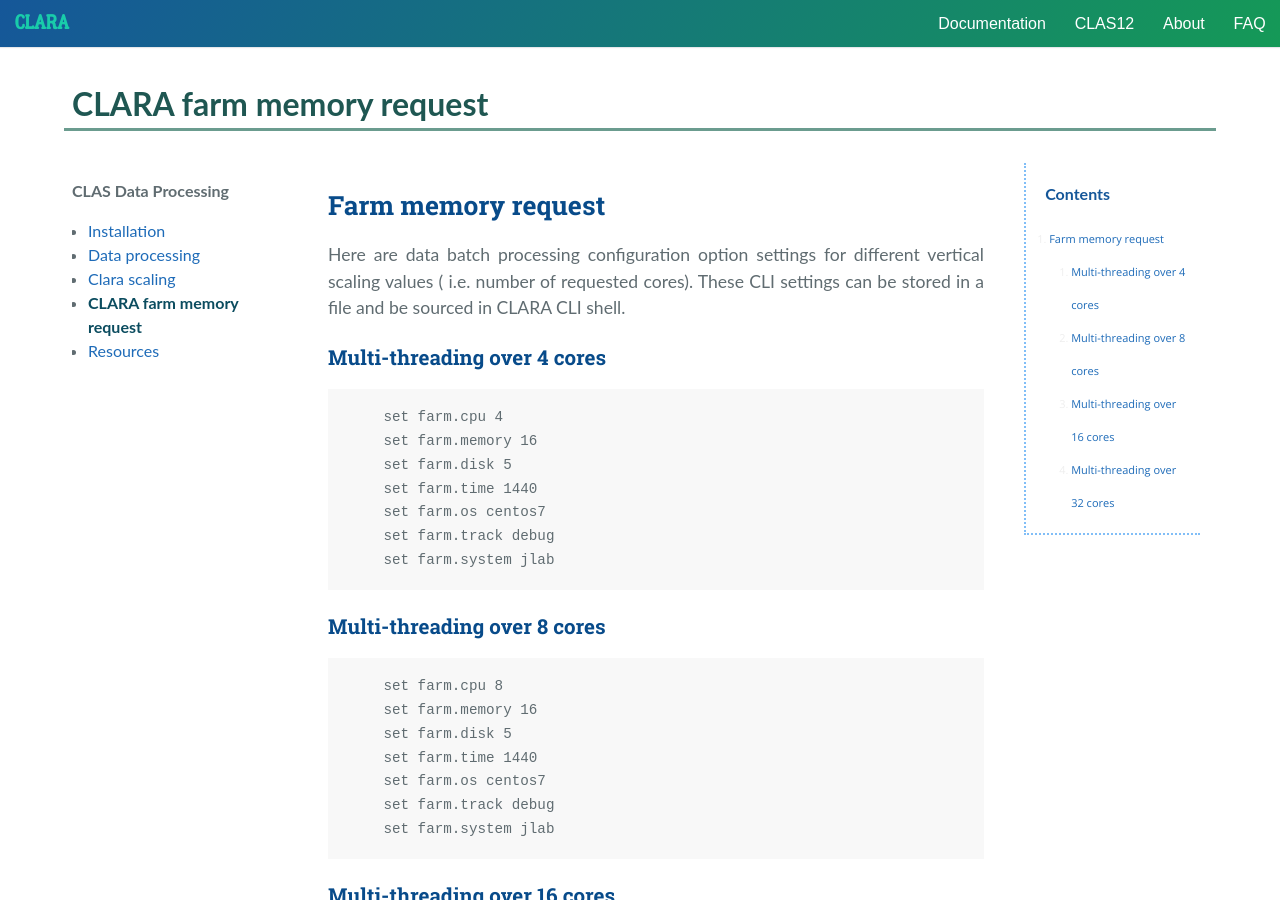
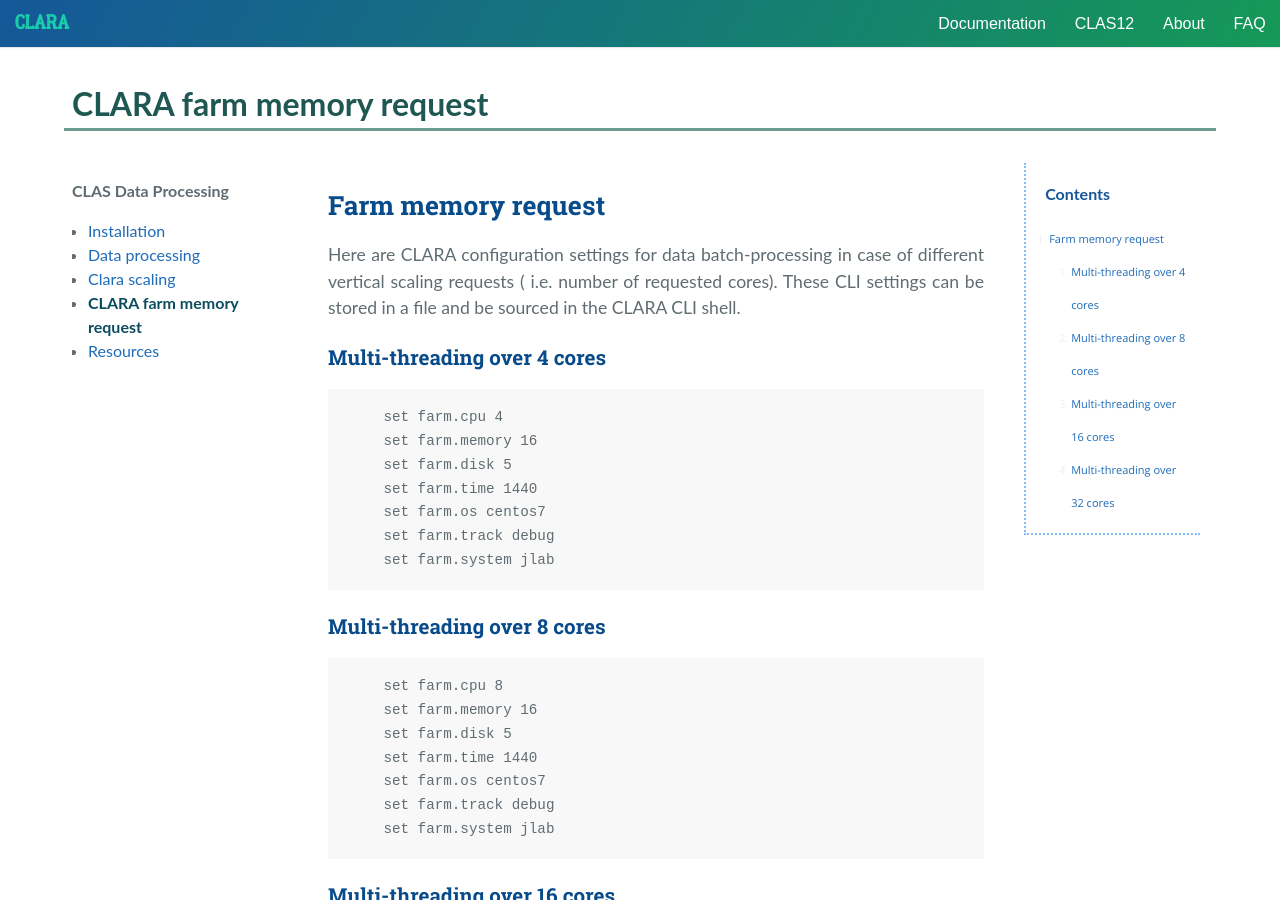
Before and after one commit to JeffersonLab/clara-docs, a Jekyll site: the page built from docs/clas/farm-memory.md, in a window 1280 px wide and 900 px high. Built offline with Jekyll 4.4.1, drawn with Linux system fonts in a browser that asks for light colours; nearby versions of some CDN libraries.

Commit message:
minor text updates

```diff
--- a/docs/clas/farm-memory.md
+++ b/docs/clas/farm-memory.md
@@ -5,9 +5,9 @@ title: CLARA farm memory request
 ## Farm memory request
 
 
-   Here are data batch processing configuration option settings for
-   different vertical scaling values ( i.e. number of requested cores).
-    These CLI settings can be stored in a file and be sourced in CLARA
+   Here are CLARA configuration settings for data batch-processing in
+   case of different vertical scaling requests  ( i.e. number of requested cores).
+    These CLI settings can be stored in a file and be sourced in the CLARA
     CLI shell.
 
 
```
